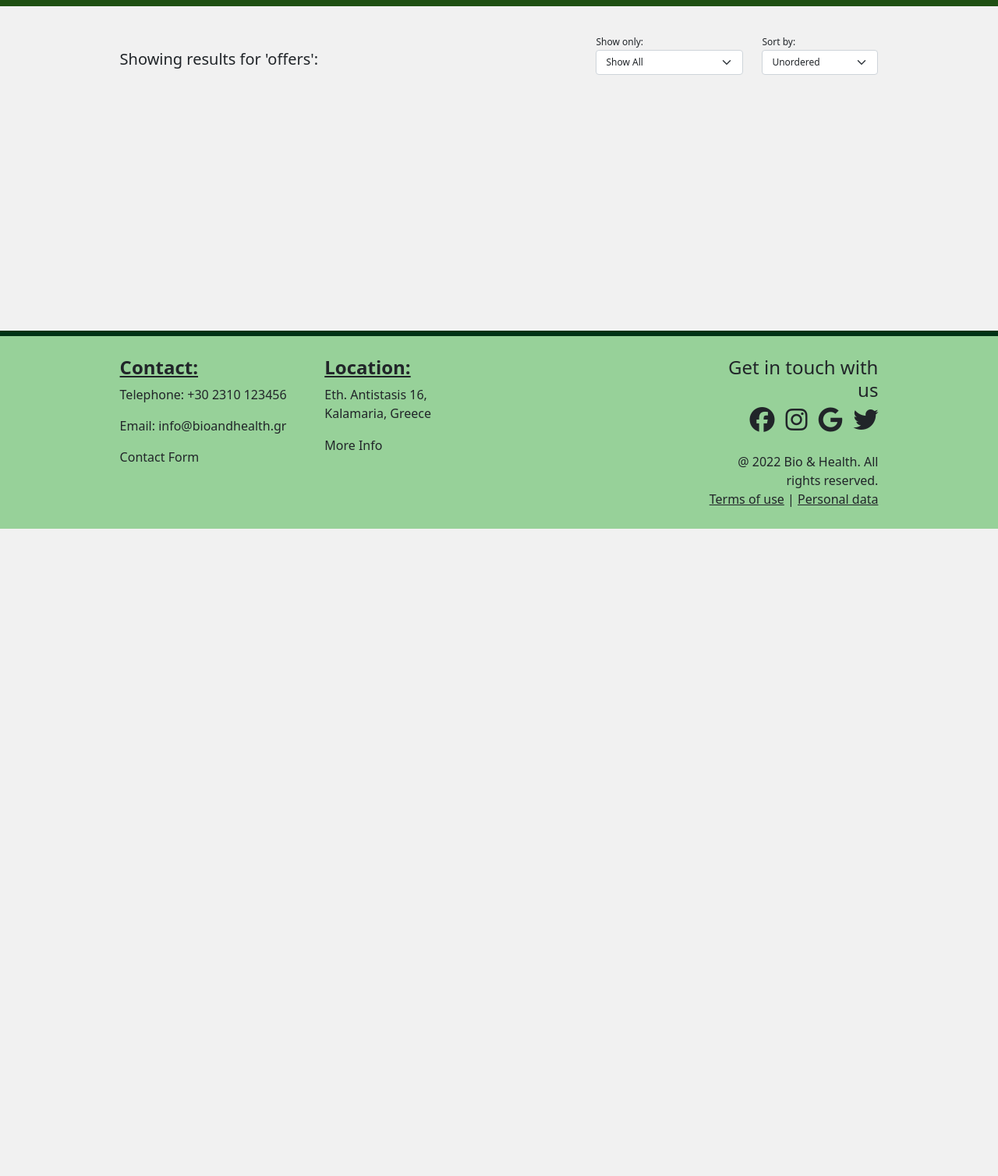
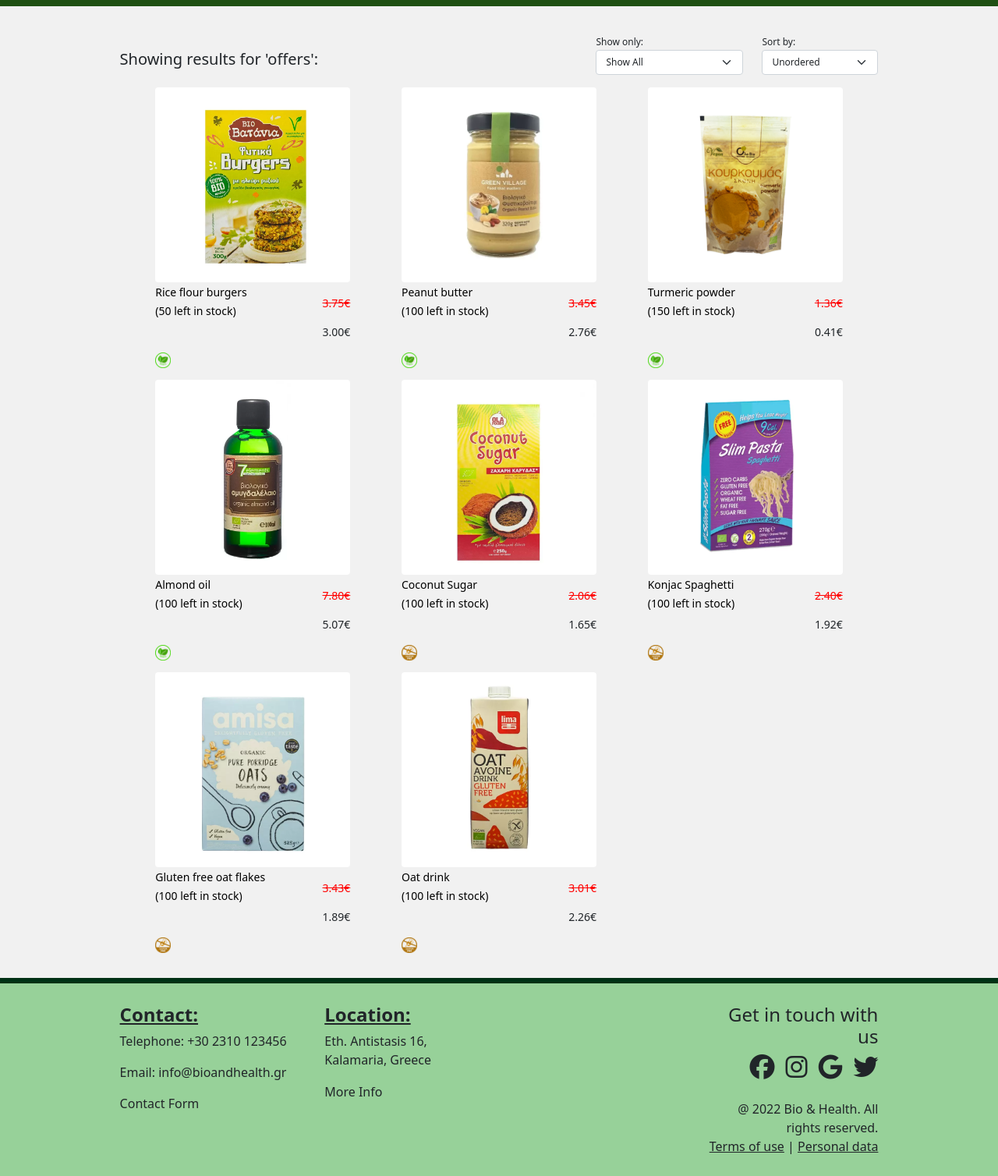
Before and after one commit to AndreasNbt/Bio-Health, a PHP site: page /Search.php?search_key=offers in a window 1280 px wide. Shown: the part 122-1630 px from the top of the page at 78% size. Before the commit the page ends 800 px from the top, so only its background shows below. Run offline with PHP 8.4, Linux system fonts and the light colour scheme; data comes from the database, SQL or seed files in the repository; both versions use the stored data as it was after the commit; some libraries are stand-ins or nearby versions; some web fonts are replaced.

Commit message:
Back end for offers and new products complete, links in index work as expected

```diff
--- a/CSS/searchpage.css
+++ b/CSS/searchpage.css
@@ -234,3 +234,8 @@
     color: var(--primary-color-colored);
     background-color: transparent;
 }
+
+.erased {
+    color: red;
+    text-decoration: line-through;
+}
--- a/Index.php
+++ b/Index.php
@@ -161,7 +161,7 @@
 
         <div class="row justify-content-center" id="firstRowAfterCarousel">
             <div class="col-4">
-                <a href="Search.php">
+                <a href="Search.php?search_key=offers">
                     <figure class="figure">
                         <img src="https://picsum.photos/3000/2500" class="img-fluid rounded mx-auto d-block"
                              alt="Responsive image">
@@ -172,7 +172,7 @@
                 </a>
             </div>
             <div class="col-4">
-                <a href="Search.php">
+                <a href="Search.php?search_key=new">
                     <figure class="figure">
                         <img src="https://picsum.photos/1920/720" class="img-fluid rounded mx-auto d-block"
                              alt="Responsive image">
--- a/PHP_Back_End/search_functions.php
+++ b/PHP_Back_End/search_functions.php
@@ -33,9 +33,19 @@ function updateSearchResults($search_key, $category_id, $order_id, $user_type) {
     if ($user_type === 'user') {
         $sql_minimum_stock = " AND stock > 0";
     }
-    $sql_product = "SELECT product.id, FORMAT(product.price, 2), product.stock FROM product WHERE name LIKE '%$search_key%'".$sql_minimum_stock.getCategoryQuery($category_id);
-    $sql_category = "SELECT product.id, FORMAT(product.price, 2), product.stock FROM product, category WHERE product.category_id=category.id AND category.name LIKE '%$search_key%'".$sql_minimum_stock.getCategoryQuery($category_id);
-    $sql = $sql_product."\nUNION\n".$sql_category.getOrderQuery($order_id).";";
+
+    if ($search_key != "offers" && $search_key != "new") {
+        $sql_product = "SELECT product.id, FORMAT(product.price, 2), product.stock FROM product WHERE name LIKE '%$search_key%'".$sql_minimum_stock.getCategoryQuery($category_id);
+        $sql_category = "SELECT product.id, FORMAT(product.price, 2), product.stock FROM product, category WHERE product.category_id=category.id AND category.name LIKE '%$search_key%'".$sql_minimum_stock.getCategoryQuery($category_id);
+        $sql = $sql_product."\nUNION\n".$sql_category.getOrderQuery($order_id).";";
+    }
+    else if ($search_key == "offers") {
+        $sql = "SELECT product.id, FORMAT(product.price, 2), product.stock FROM product JOIN offers ON product.id = offers.product_id".$sql_minimum_stock.getOrderQuery($order_id);
+    }
+    else {
+        $sql = "SELECT product.id, FORMAT(product.price, 2), product.stock FROM product JOIN new ON product.id = new.product_id".$sql_minimum_stock.getOrderQuery($order_id);
+    }
+
     $res = $con->query($sql);
     while ($row = mysqli_fetch_array($res)) {
         if ($user_type === 'user') {
@@ -55,11 +65,27 @@ function echoAdminProduct($id) {
     $sql = "SELECT name, FORMAT(price, 2), stock, image, category_id FROM `product` WHERE id=$id;";
     $res = $con->query($sql);
     $product = mysqli_fetch_row($res);
+
+    $isOffer = false;
+    $isNew = false;
+
     $name = $product[0];
     $price = $product[1];
     $stock = $product[2];
     $img = $product[3];
     $cat = $product[4];
+
+    $res = $con->query("SELECT offer_percentage FROM offers WHERE product_id = $id");
+    if ($res) {
+        $percentage = mysqli_fetch_row($res)[0];
+        $newPrice = number_format($price - ($percentage/100)*$price,2);
+        $isOffer = true;
+    }
+
+    $res = $con->query("SELECT product_id FROM new WHERE product_id = $id");
+    if ($res) {
+        $isNew = true;
+    }
 
     $sql = "SELECT icon FROM `category` WHERE id=$cat;";
     $res = $con->query($sql);
@@ -79,13 +105,23 @@ function echoAdminProduct($id) {
                 <div class='row'>
                     <div class='col-auto'>
                         <a href='$linkToEditProduct' style='font-size: 14px'>$name<br/>($stock left in stock)</a>
-                    </div>
-                    <div class='col text-end pt-3'>
-                        <p class='product-info' style='font-size: 14px'>{$price}€</p>
-                    </div>
+                    </div>";
+        if ($isOffer) {
+            echo "<div class='col text-end pt-3'>
+                    <p class='product-info erased' style='font-size: 14px'>{$price}€</p>
+                    <p class='product-info' style='font-size: 14px'>{$newPrice}€</p>
+                  </div>
+                </div>";
+        }
+        else {
+          echo "<div class='col text-end pt-3'>
+                    <p class='product-info' style='font-size: 14px'>{$price}€</p>
                 </div>
+          </div>";
+        }
 
-                <!-- categories and cart button -->
+
+      echo   "<!-- categories and cart button -->
                 <div class='row' style='padding-left: 0.75rem; padding-right: 0'>
                     <div class='col-auto d-flex flex-wrap align-items-center' style='padding-left: 0;padding-right: 0.25rem'>
                         <img class='img-responsive' src='$icon' style='width: 20px;height: 20px' alt='Product Name'>
@@ -141,6 +177,22 @@ function echoUserProduct($id) {
     $img = $product[3];
     $cat = $product[4];
 
+    $isOffer = false;
+    $isNew = false;
+
+    $res = $con->query("SELECT offer_percentage FROM offers WHERE product_id = $id");
+    if (mysqli_num_rows($res) > 0) {
+        $percentage = mysqli_fetch_row($res)[0];
+        $newPrice = number_format($price - ($percentage/100)*$price,2);
+        $isOffer = true;
+    }
+
+    $res = $con->query("SELECT product_id FROM new WHERE product_id = $id");
+    if ($res) {
+        $isNew = true;
+    }
+
+
     $sql = "SELECT icon FROM `category` WHERE id=$cat;";
     $res = $con->query($sql);
     $icon = mysqli_fetch_row($res)[0];
@@ -175,13 +227,23 @@ function echoUserProduct($id) {
                 <div class='row'>
                     <div class='col-auto'>
                         <a href='$linkToProductInfo' style='font-size: 14px'>$name<br/>(<span id='stock$id'>$stock</span> left in stock)</a>
+                    </div>";
+        if ($isOffer) {
+              echo "<div class='col text-end pt-3'>
+                        <p class='product-info erased' style='font-size: 14px'>{$price}€</p>
+                        <p class='product-info' style='font-size: 14px'>{$newPrice}€</p>
                     </div>
-                    <div class='col text-end pt-3'>
-                        <p class='product-info' style='font-size: 14px'><span id='price$id'>$price</span>€</p>
+                </div>";
+            }
+        else {
+              echo "<div class='col text-end pt-3'>
+                        <p class='product-info' style='font-size: 14px'>{$price}€</p>
                     </div>
-                </div>
+            </div>";
+        }
 
-                <!-- categories and cart button -->
+
+       echo    "<!-- categories and cart button -->
                 <div class='row' style='padding-left: 0.75rem; padding-right: 0'>
                     <div class='col-auto d-flex flex-wrap align-items-center' style='padding-left: 0;padding-right: 0.25rem'>
                         <img class='img-responsive' src='$icon' style='width: 20px;height: 20px' alt='Product Name'>
```
Also changed, not shown: db.sql (+19 -2 lines).
